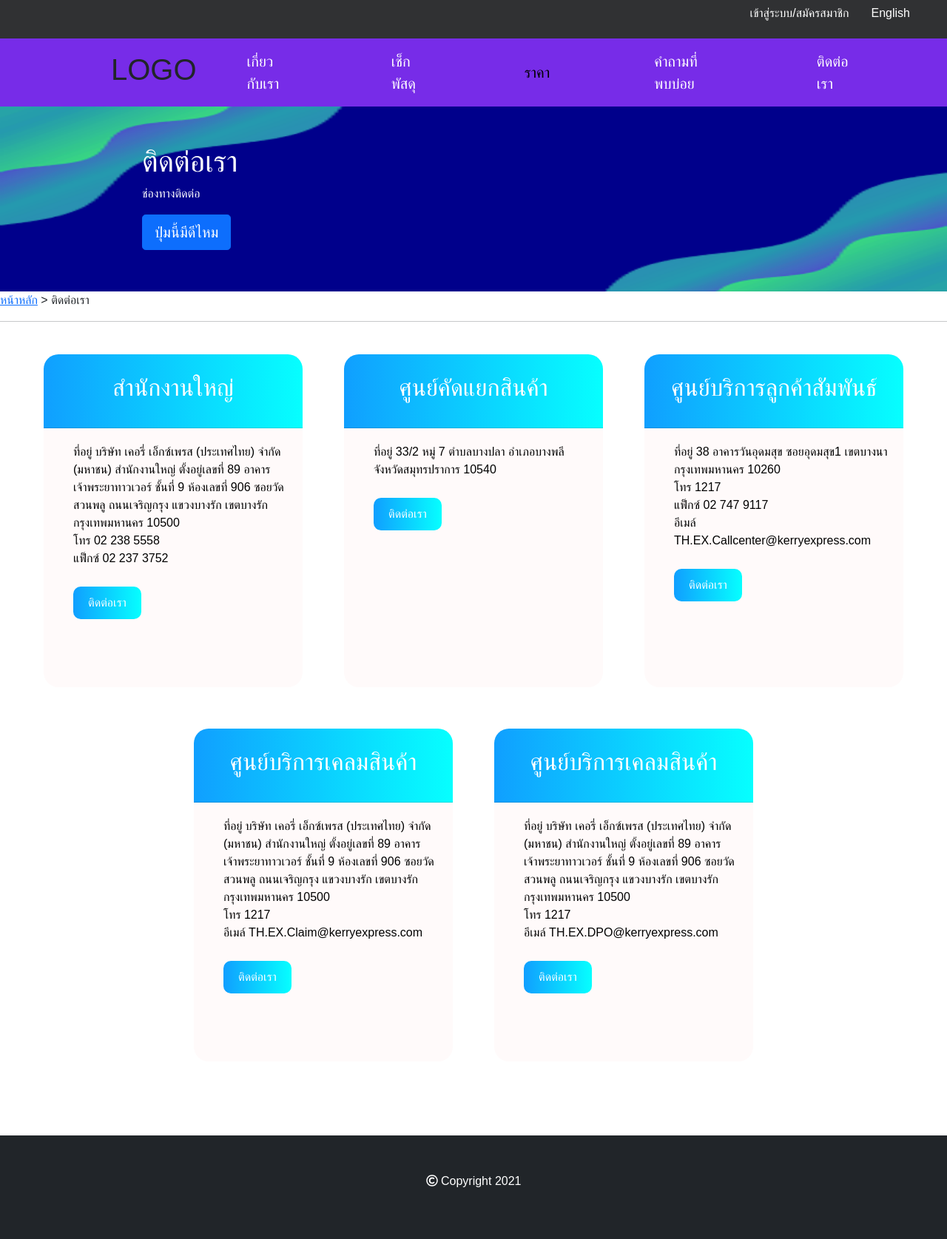
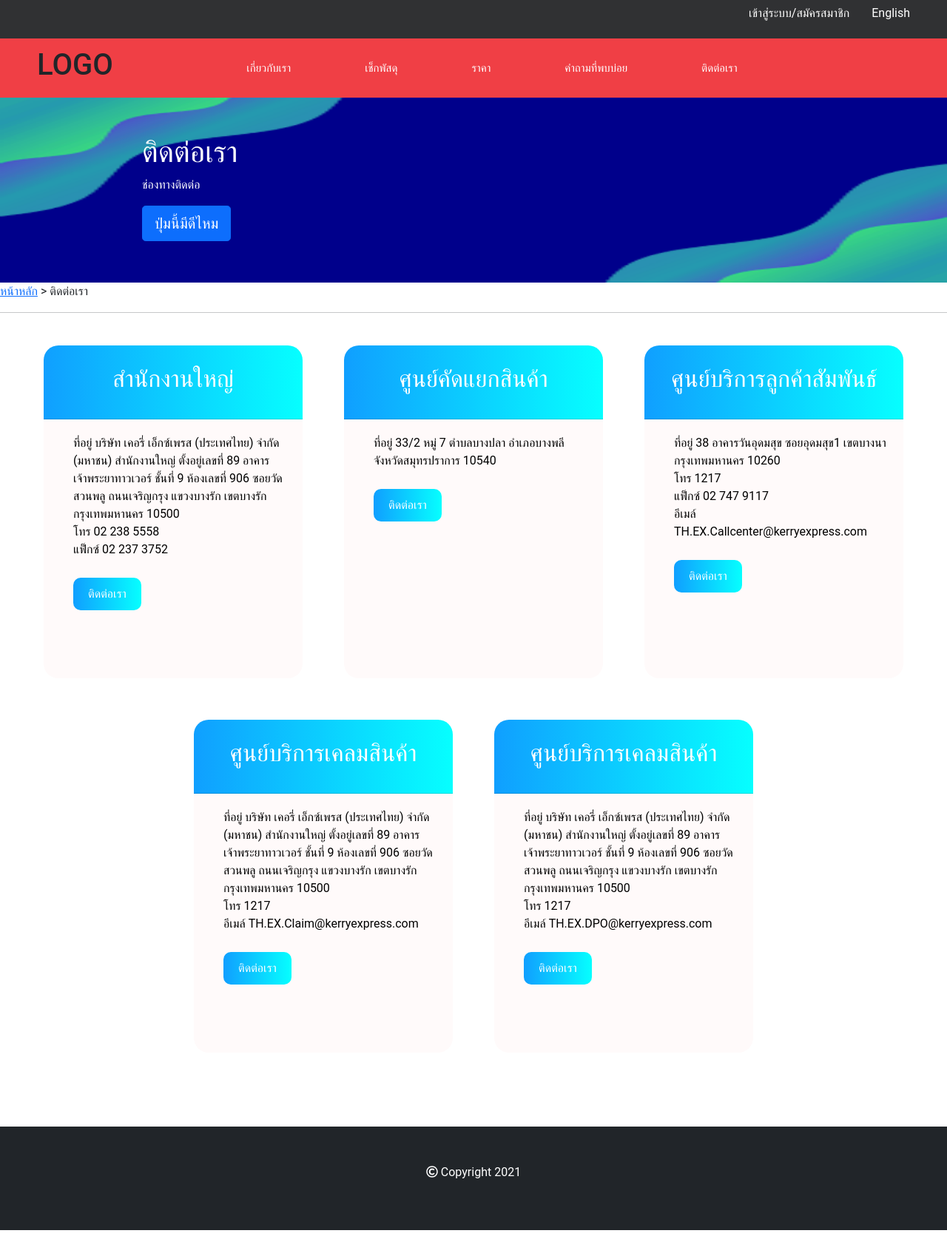
Before and after one commit to BTanakan/newgit, a PHP site: page /contact.html in a window 1280 px wide. Shown: the whole page at 74% size. Run offline with PHP 8.4, Linux system fonts and the light colour scheme; some libraries are stand-ins or nearby versions.

Commit message:
Navbar toggle&navbar.js

```diff
--- a/contact.css
+++ b/contact.css
@@ -2,7 +2,7 @@
     margin: 0 ;
     padding: 0;
     box-sizing: border-box;
-    font-family: Arial, Helvetica, sans-serif;
+    font-family: 'Roboto', sans-serif;
 }
 
 .container-web{
@@ -32,37 +32,99 @@ ul.menu li{
 ul.menu li a{
     color: white;
     text-decoration: none;
+
 }
 
 /* End Nav-bar */
-
-.nav-menu-list{
+nav1 {
+    display: flex;
+    height: auto;
+    background: #F03F45;
+    justify-content: center;
     align-items: center;
-    display: flex;
-    background: #772CE8;
+    position: relative;
+    flex-direction: column;
 }
 
-.nav-menu-list h1{
-    margin-left: 150px;
-    margin-right: 60px;
+.nav-toggle {
+    position: absolute;
+    top: 20px;
+    right: 20px;
+    font-size: 30px;
+    display: inline-block;
+    cursor: pointer;
+
+}
+
+.logo {
+    margin: 40px 0 40px 0;
+}
+
+ul1 {
+    flex-direction: column;
+    justify-content: center;
+    padding-left: 0;
+    display: none;
+}
+
+ul1 li {
+    list-style-type: none;
+    font-size: 20px;
+    cursor: pointer;
+    margin: 20px;
+    text-align: center;
+    border-bottom-style: solid;
+    border-bottom-color: white;
+    border-bottom-width: 1px;
+    padding: 5px 10px;
+
+}
+
+ul1 li a {
+    text-decoration: none;
+    color: white;
+
+}
+
+ul1 li:first-child {
+    margin-top: 0;
 }
 
 
-ul.menulist{
-    align-items: center;
+
+.active {
     display: flex;
-    height: auto;
 }
 
-ul.menulist li {
-    margin-right: 125px;
-    list-style: none;
-}
+@media screen and (min-width: 1000px) {
+    nav1 {
+        height: 80px;
+        flex-direction: row;
+    }
+    .logo {
+        padding-left: 50px;
+        margin: 0;
+        width: 0;
+    }
+    ul1 {
+        display: flex;
+        justify-content: center;
+        width: 100%;
+        flex-direction: row;
+    }
 
-ul.menulist li a {
-    font-size: 20px;
-    color: white;
-    text-decoration: none;
+    ul1 li{
+        font-size: 15px;
+        display: inline-block;
+        margin: 0 50px 0 50px;
+        text-align: center;
+        border-bottom-style:none;
+        padding: 0;
+    }
+
+    .nav-toggle {
+        display: none;
+    }
 }
 
 /* End nav-bar-menu */
--- a/contact.html
+++ b/contact.html
@@ -27,38 +27,22 @@
         </nav>
         <!-- nav -->
 
-        <div class="container-web">
-            <div class="nav-menu-list">
+        <nav1>
+            <span class="nav-toggle" id="js-nav-toggle">
+                <i class="fas fa-bars"></i>
+            </span>
+
+            <div class="logo">
                 <h1>LOGO</h1>
-                <nav class="navbar navbar-expand-lg">
-
-                      <button class=" navbar-toggler navbar-dark bg-dark " type="button" data-bs-toggle="collapse" data-bs-target="#navbarDropdown" >
-                        <span class="navbar-toggler-icon"></span>
-                      </button>
-
-                  <div class="collapse navbar-collapse  " id="navbarDropdown">
-                    <ul class="navbar-nav menulist ">
-                        <li class="nav-item">
-                            <a href="#" class="nav-link">เกี่ยวกับเรา</a>
-                        </li>
-                        <li class="nav-item">
-                            <a href="tracking.html" class="nav-link">เช็กพัสดุ</a>
-                        </li>
-                        <li class="nav-item">
-                            <a href="#" style="color: black;" class="nav-link">ราคา</a>
-                        </li>
-                        <li class="nav-item">
-                            <a href="FAQ.html" class="nav-link">คำถามที่พบบ่อย</a>
-                        </li>
-                        <li class="nav-item">
-                            <a href="contact.html" class="nav-link">ติดต่อเรา</a>
-                        </li>
-                    </ul>
-
-                  </div>
-                </nav>
             </div>
-        </div>
+            <ul1 id="js-menu">
+                <li><a href="#">เกี่ยวกับเรา</a></li>
+                <li><a href="tracking.html">เช็กพัสดุ</a></li>
+                <li><a href="calculator.html">ราคา</a></li>
+                <li><a href="FAQ.html">คำถามที่พบบ่อย</a></li>
+                <li><a href="contact.html">ติดต่อเรา</a></li>
+            </ul1>
+        </nav1>
 
         <div id="myCarousel">
             <div class="carousel-inner">
@@ -160,6 +144,7 @@
     <script src="https://cdn.jsdelivr.net/npm/@popperjs/core@2.5.4/dist/umd/popper.min.js" integrity="sha384-q2kxQ16AaE6UbzuKqyBE9/u/KzioAlnx2maXQHiDX9d4/zp8Ok3f+M7DPm+Ib6IU" crossorigin="anonymous"></script>
     <!-- BOOTSTARP JS -->
     <script src="js/bootstrap.min.js"></script>
+    <script src="navbar.js"></script>
 
     <br><br><br>
     <section id="footer" >
--- /dev/null
+++ b/navbar.js
@@ -0,0 +1,6 @@
+let mainNav = document.getElementById('js-menu');
+let navbarToggle = document.getElementById('js-nav-toggle');
+
+navbarToggle.addEventListener("click", function() {
+    mainNav.classList.toggle('active');
+});
```
